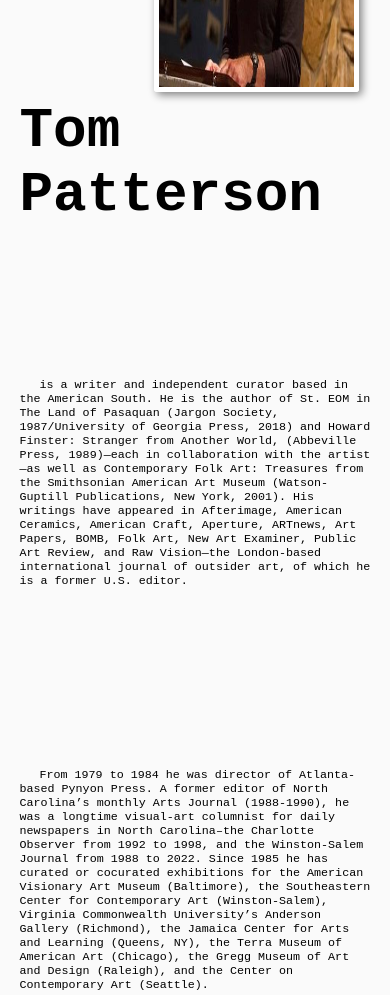
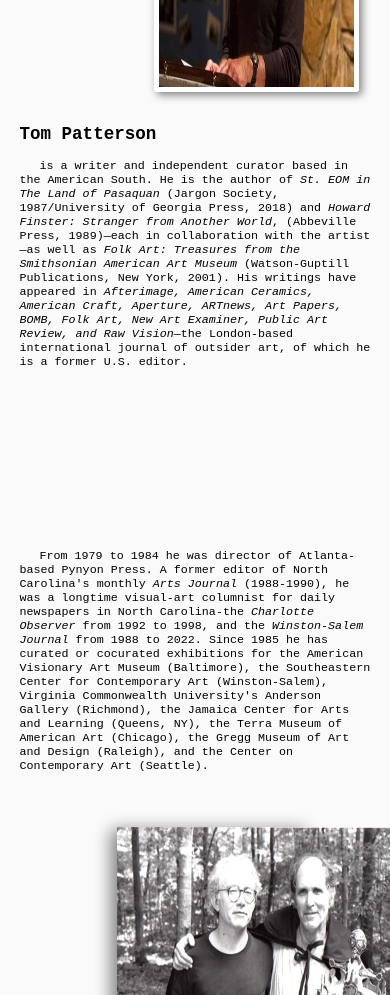
Before and after one commit to aotolbert/portfolio_2.0, a website: page app/about.html in a window 390 px wide. Shown: the part 593-1588 px from the top of the page. Drawn offline with Linux system fonts and the light colour scheme.

Commit message:
improved responsiveness and sizing

```diff
--- a/app/about.html
+++ b/app/about.html
@@ -48,23 +48,16 @@
     <div class="profileImgContainer">
       <img class="profileImg" src="../images/TomSpeaking.jpg" />
     </div>
-    <div class="frontPageTextBoxHeader">
+    <!-- <div class="frontPageTextBoxHeader">
       <h1 class="headerText">Tom Patterson</h1>
-    </div>
+    </div> -->
 
 
     <div class="frontPageTextBox">
+      <h2>Tom Patterson</h2>
 
       <p>
-        is a writer and independent curator based in the American South. He is the author of St.
-        EOM in The Land of Pasaquan (Jargon Society, 1987/University of Georgia Press, 2018)
-        and Howard Finster: Stranger from Another World, (Abbeville Press, 1989)—each in
-        collaboration with the artist—as well as Contemporary Folk Art: Treasures from the
-        Smithsonian American Art Museum (Watson-Guptill Publications, New York, 2001). His
-        writings have appeared in Afterimage, American Ceramics, American Craft, Aperture,
-        ARTnews, Art Papers, BOMB, Folk Art, New Art Examiner, Public Art Review, and Raw
-        Vision—the London-based international journal of outsider art, of which he is a former
-        U.S. editor.
+        is a writer and independent curator based in the American South. He is the author of <i>St. EOM in The Land of Pasaquan</i> (Jargon Society, 1987/University of Georgia Press, 2018) and <i>Howard Finster: Stranger from Another World</i>, (Abbeville Press, 1989)—each in collaboration with the artist—as well as <i>Folk Art: Treasures from the Smithsonian American Art Museum</i> (Watson-Guptill Publications, New York, 2001). His writings have appeared in <i>Afterimage, American Ceramics, American Craft, Aperture, ARTnews, Art Papers, BOMB, Folk Art, New Art Examiner, Public Art Review, and Raw Vision</i>—the London-based international journal of outsider art, of which he is a former U.S. editor.
       </p>
 
     </div>
@@ -100,14 +93,7 @@
 
 
     <p>
-      From 1979 to 1984 he was director of Atlanta-based Pynyon Press. A former editor of
-      North Carolina’s monthly Arts Journal (1988-1990), he was a longtime visual-art
-      columnist for daily newspapers in North Carolina–the Charlotte Observer from 1992 to
-      1998, and the Winston-Salem Journal from 1988 to 2022. Since 1985 he has curated or cocurated exhibitions for the American Visionary Art Museum (Baltimore), the
-      Southeastern Center for Contemporary Art (Winston-Salem), Virginia Commonwealth
-      University’s Anderson Gallery (Richmond), the Jamaica Center for Arts and Learning
-      (Queens, NY), the Terra Museum of American Art (Chicago), the Gregg Museum of Art
-      and Design (Raleigh), and the Center on Contemporary Art (Seattle).
+      From 1979 to 1984 he was director of Atlanta-based Pynyon Press. A former editor of North Carolina's monthly <i>Arts Journal</i> (1988-1990), he was a longtime visual-art columnist for daily newspapers in North Carolina-the <i>Charlotte Observer</i> from 1992 to 1998, and the <i>Winston-Salem Journal</i> from 1988 to 2022. Since 1985 he has curated or cocurated exhibitions for the American Visionary Art Museum (Baltimore), the Southeastern Center for Contemporary Art (Winston-Salem), Virginia Commonwealth University's Anderson Gallery (Richmond), the Jamaica Center for Arts and Learning (Queens, NY), the Terra Museum of American Art (Chicago), the Gregg Museum of Art and Design (Raleigh), and the Center on Contemporary Art (Seattle).
     </p>
 
 
@@ -131,13 +117,7 @@
 
   <div class="frontPageTextBox">
     <p>
-      In addition to his books on St. EOM and Howard Finster, Patterson is the
-      author of “Contemporary Folk Art: Treasures from the Smithsonian
-      American Art Museum” (Watson-Guptill Publications, New York, 2001) and
-      several exhibition catalogs. Since the early 1980s his writings have
-      appeared in art magazines including afterimage, American Ceramics,
-      American Craft, Aperture, ARTnews, Art Papers, BOMB, Folk Art, New Art
-      Examiner, Public Art Review and Raw Vision.
+      In addition to his books on St. EOM and Howard Finster, Patterson is the author of “Contemporary Folk Art: Treasures from the Smithsonian American Art Museum” (Watson-Guptill Publications, New York, 2001) and several exhibition catalogs. Since the early 1980s his writings have appeared in art magazines including afterimage, American Ceramics, American Craft, Aperture, ARTnews, Art Papers, BOMB, Folk Art, New Art Examiner, Public Art Review and Raw Vision.
     </p>
   </div>
 
--- a/app/header.css
+++ b/app/header.css
@@ -33,10 +33,11 @@
 
   .header-content li {
     height: 10vh;
+    white-space: nowrap;
     line-height: 10vh;
     padding-left: 15vw;
     padding-right: 15vw;
-    font-size: 3rem;
+    font-size: 1.5rem;
     color: #CCC;
   }
 
@@ -48,9 +49,6 @@
     background: #CCC;
   }
 
-  .header-content li {
-    font-size: 2rem;
-  }
 
   .header-content li a {
     color: white;
@@ -63,7 +61,7 @@
     position: fixed;
     color: #CCC;
     height: 10vh;
-    font-size: 5vh;
+    font-size: 5vw;
     top: 0vh;
     margin: 0;
     line-height: 10vh;
@@ -259,13 +257,13 @@
 
 @media only screen and (max-device-width : 500px) {
     .menu-title {
-        font-size: 3vh;
+        font-size: 4vw;
         }
 }
 
 
 @media only screen and (min-device-width : 501px) and (max-device-width : 767px) {
 .menu-title {
-    font-size: 4vh;
+    font-size: 5vw;
     }
 }
```
